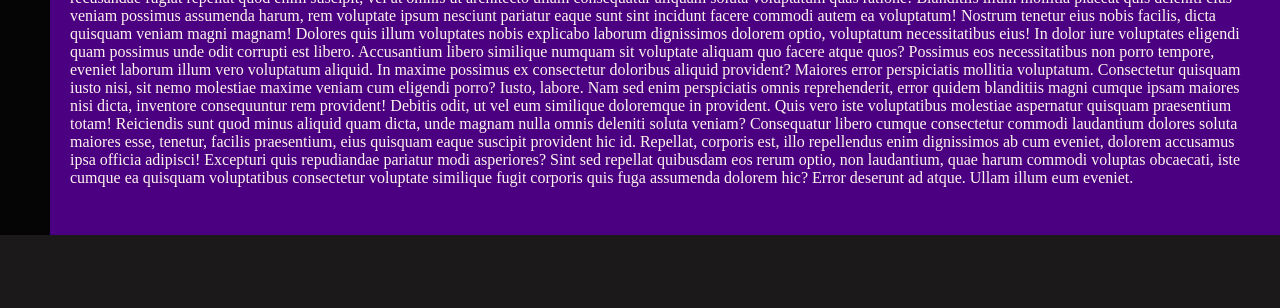
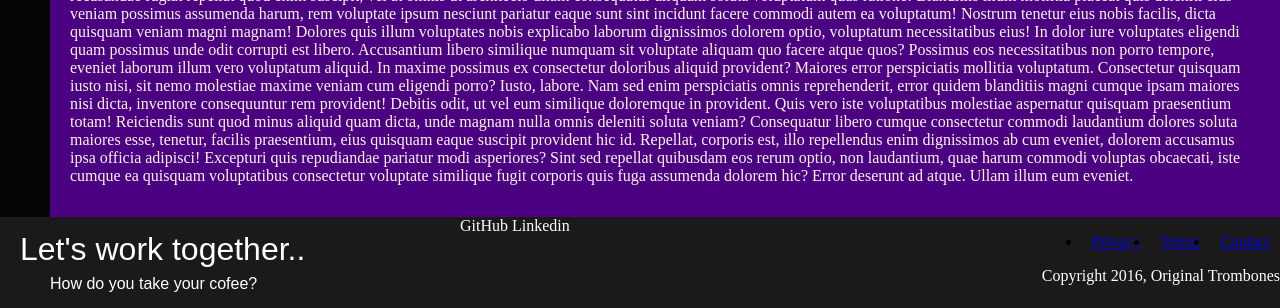
Before and after one commit to CarlosJCdev/Grid-Componentes, a plain HTML site: page index.html in a window 1280 px wide. Shown: the part 492-800 px from the top of the page. Drawn offline with Linux system fonts and the light colour scheme.

Commit message:
estructura de elementos de HTML del footer

```diff
--- a/index.html
+++ b/index.html
@@ -31,8 +31,23 @@
     </main>
 
 
-    <footer class="footer">
-
+    <footer id="contact" class="contact-section">
+        <div class="info-contact">
+            <h2>Let's work together..</h2>
+            <p>How do you take your cofee?</p>
+        </div>
+        <div class="info-links">
+            <a><i class="fa-github"></i> GitHub</a>
+            <a>Linkedin</a>
+        </div>
+        <div class="info-Social-Network">
+            <ul>
+                <li><a href="#">Privacy</a></li>
+                <li><a href="#">Terms</a></li>
+                <li><a href="#">Contact</a></li>
+            </ul>
+            <span>Copyright 2016, Original Trombones</span>
+        </div>
     </footer>
 </body>
 
--- a/js/contenido.js
+++ b/js/contenido.js
@@ -1,7 +1,6 @@
 class ContentMain extends HTMLElement {
     connectedCallback() {
         this.innerHTML = `
-
         <p>Lorem ipsum dolor sit amet consectetur, adipisicing elit. Hic quis animi consequatur, totam laboriosam voluptates sequi natus officia dolore id.</p>
         <p>Lorem ipsum dolor sit amet consectetur adipisicing elit. Atque natus quas in praesentium facere ratione, dolores reprehenderit fugit vel modi vero illum accusantium pariatur nesciunt aut eius aliquam est aperiam? Magnam reiciendis officiis eos
             consectetur itaque aspernatur vitae nemo illo eligendi velit sit corrupti deserunt natus, consequatur sapiente similique totam.</p>
--- a/style/style.css
+++ b/style/style.css
@@ -21,6 +21,7 @@ body {
     --color7: #050505;
     --color8: #110F0F;
     --color9: #161414;
+    --color10: white;
     /*----------HOVER---------- */
     --hover-design: #4464a4;
     --hover-programming: #de4c36;
@@ -120,13 +121,75 @@ body {
     color: seashell;
 }
 
-.footer {
+
+/*----------------------FOOTER------------------------- */
+
+.contact-section {
     display: grid;
     grid-template: repeat(1, 1fr) / 50px repeat(9, 1fr);
     background: var(--footer);
     grid-column: 1 / 11;
     grid-row: 11 / 12;
 }
+
+.info-contact {
+    grid-column: 1 / 5;
+    grid-row: 1 / 2;
+}
+
+.info-contact>h2 {
+    font-size: 2rem;
+    color: var(--color10);
+    font-family: 'popins', sans-serif;
+    font-weight: 300;
+    line-height: 1.4;
+    margin: 10px 20px 3px 20px;
+}
+
+.info-contact>p {
+    font-size: 1rem;
+    font-family: 'popins', sans-serif;
+    color: var(--color10);
+    margin: 3px 20px 15px 50px
+}
+
+.info-links {
+    grid-column: 5 / 8;
+    grid-row: 1 / 2;
+}
+
+.info-links>a {
+    color: var(--color10);
+}
+
+.fa-github {
+    background: url(../assets/github.svg) center / cover no-repeat;
+}
+
+.info-Social-Network {
+    grid-column: 8 / 11;
+    grid-row: 1 / 2;
+}
+
+.info-Social-Network>ul {
+    display: flex;
+    justify-content: flex-end;
+}
+
+.info-Social-Network>ul>li {
+    padding: 0 10px;
+}
+
+.info-Social-Network>span {
+    margin-top: 5px;
+    display: flex;
+    justify-content: flex-end;
+    font: 0.9rem;
+    color: var(--color10);
+}
+
+
+/*--------------------------------------------------- */
 
 .title {
     font-size: 2.4rem;
```
Also changed, not shown: assets/github.svg (added), assets/linkeding.svg (added).
